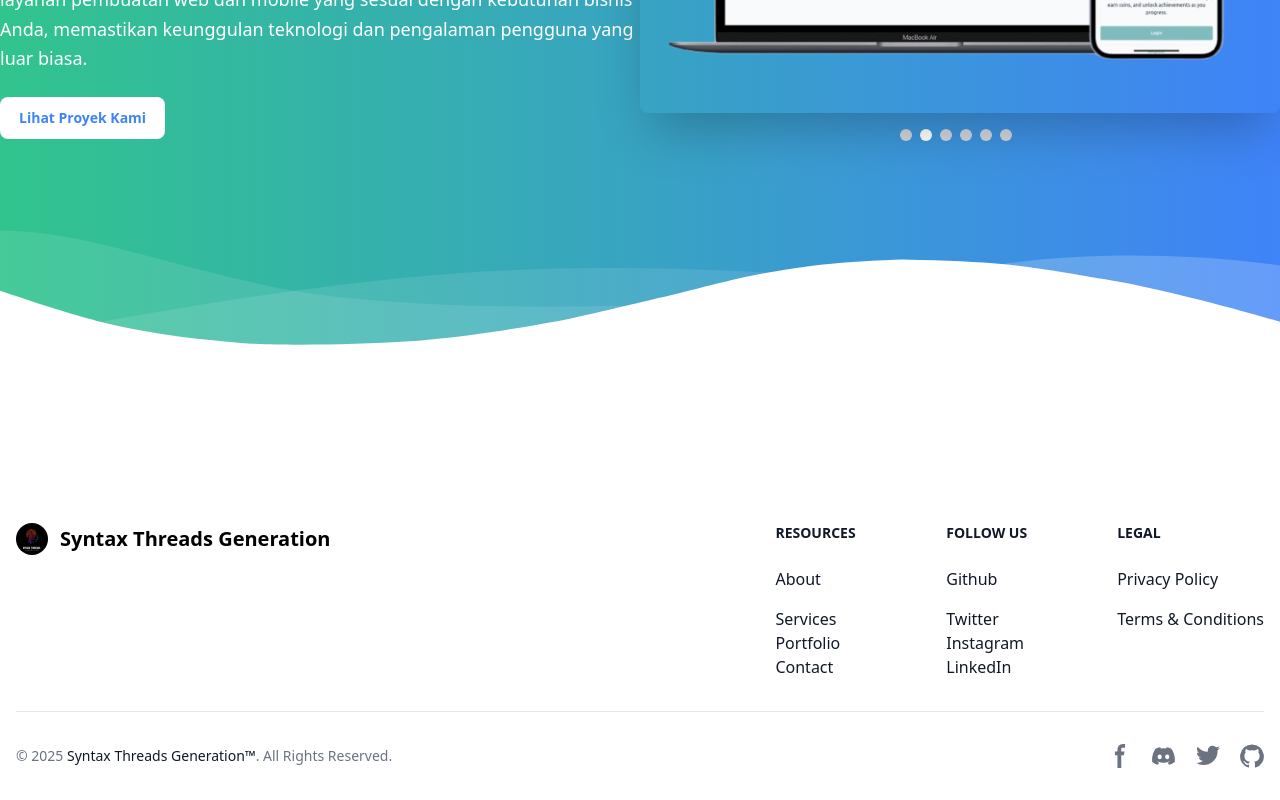
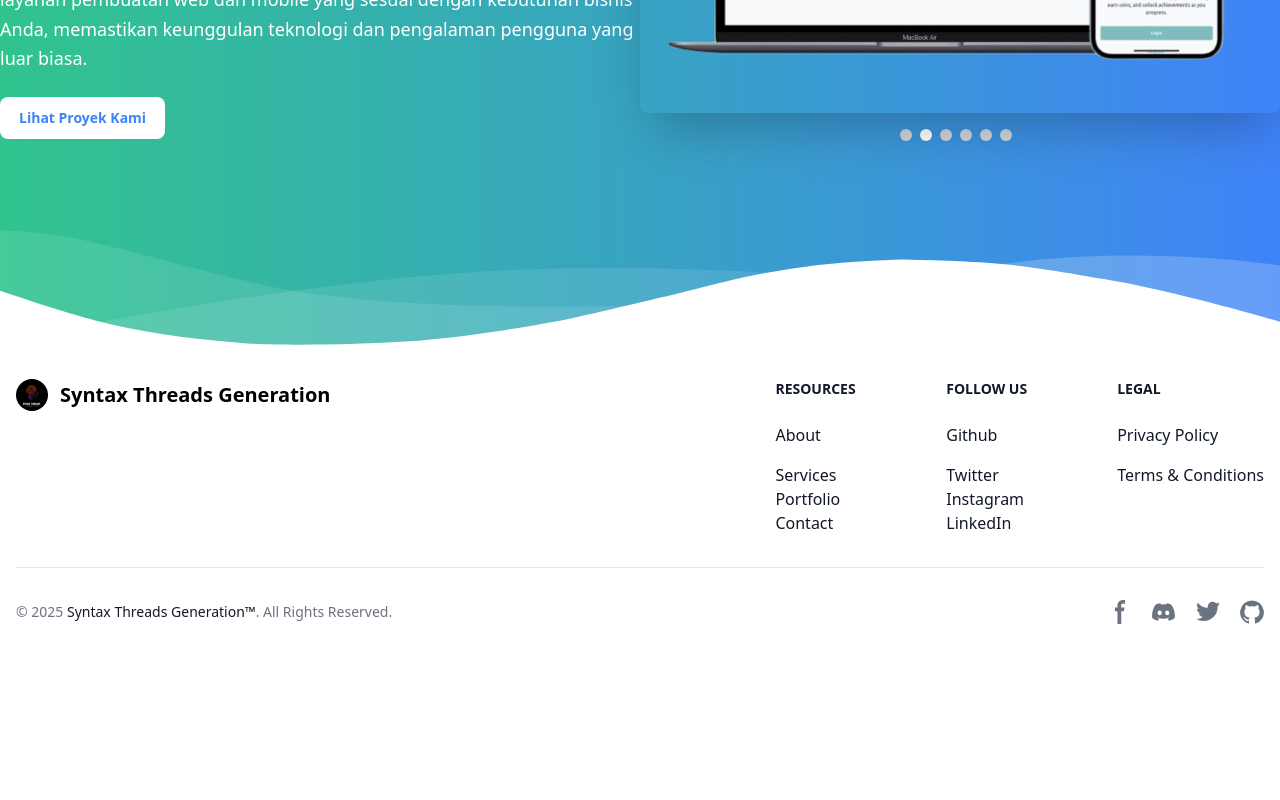
Before and after one commit to Aditya0076/it-consultancy-website, a React (Vite) app: page / in a window 1280 px wide. Shown: the part 453-1253 px from the top of the page. After the commit the page ends 1109 px from the top, so only its background shows below. Built offline with nearby package versions, Linux system fonts and the light colour scheme.

Commit message:
FIX: design

```diff
--- a/src/components/Footer.jsx
+++ b/src/components/Footer.jsx
@@ -55,7 +55,7 @@ const FooterComponent = () => {
     },
   ];
   return (
-    <footer className="bg-white dark:bg-gray-900 relative max-md:top-32 md:top-50 top-36">
+    <footer className="bg-white dark:bg-gray-900">
       <div className="mx-auto w-full max-w-screen-xl p-4 py-6 lg:py-8">
         <div className="md:flex md:justify-between">
           <div className="mb-6 md:mb-0">
--- a/src/components/HeroSection.jsx
+++ b/src/components/HeroSection.jsx
@@ -110,7 +110,7 @@ const HeroSection = ({ isDarkMode }) => {
           <g stroke="none" stroke-width="1" fill="none" fill-rule="evenodd">
             <g
               transform="translate(-2.000000, 44.000000)"
-              fill="#FFFFFF"
+              fill={isDarkMode ? "#111827" : "#FFFFFF"}
               fill-rule="nonzero">
               <path
                 d="M0,0 C90.7283404,0.927527913 147.912752,27.187927 291.910178,59.9119003 C387.908462,81.7278826 543.605069,89.334785 759,82.7326078 C469.336065,156.254352 216.336065,153.6679 0,74.9732496"
@@ -125,7 +125,7 @@ const HeroSection = ({ isDarkMode }) => {
             </g>
             <g
               transform="translate(-4.000000, 76.000000)"
-              fill="#FFFFFF"
+              fill={isDarkMode ? "#111827" : "#FFFFFF"}
               fill-rule="nonzero">
               <path d="M0.457,34.035 C57.086,53.198 98.208,65.809 123.822,71.865 C181.454,85.495 234.295,90.29 272.033,93.459 C311.355,96.759 396.635,95.801 461.025,91.663 C486.76,90.01 518.727,86.372 556.926,80.752 C595.747,74.596 622.372,70.008 636.799,66.991 C663.913,61.324 712.501,49.503 727.605,46.128 C780.47,34.317 818.839,22.532 856.324,15.904 C922.689,4.169 955.676,2.522 1011.185,0.432 C1060.705,1.477 1097.39,3.129 1121.236,5.387 C1161.703,9.219 1208.621,17.821 1235.4,22.304 C1285.855,30.748 1354.351,47.432 1440.886,72.354 L1441.191,104.352 L1.121,104.031 L0.457,34.035 Z"></path>
             </g>
--- a/src/index.css
+++ b/src/index.css
@@ -1,4 +1,9 @@
- /* src/index.css */
- @tailwind base;
- @tailwind components;
- @tailwind utilities;
+/* src/index.css */
+@tailwind base;
+@tailwind components;
+@tailwind utilities;
+
+div#root {
+  background-color: black;
+  height: 100vh;
+}
```
